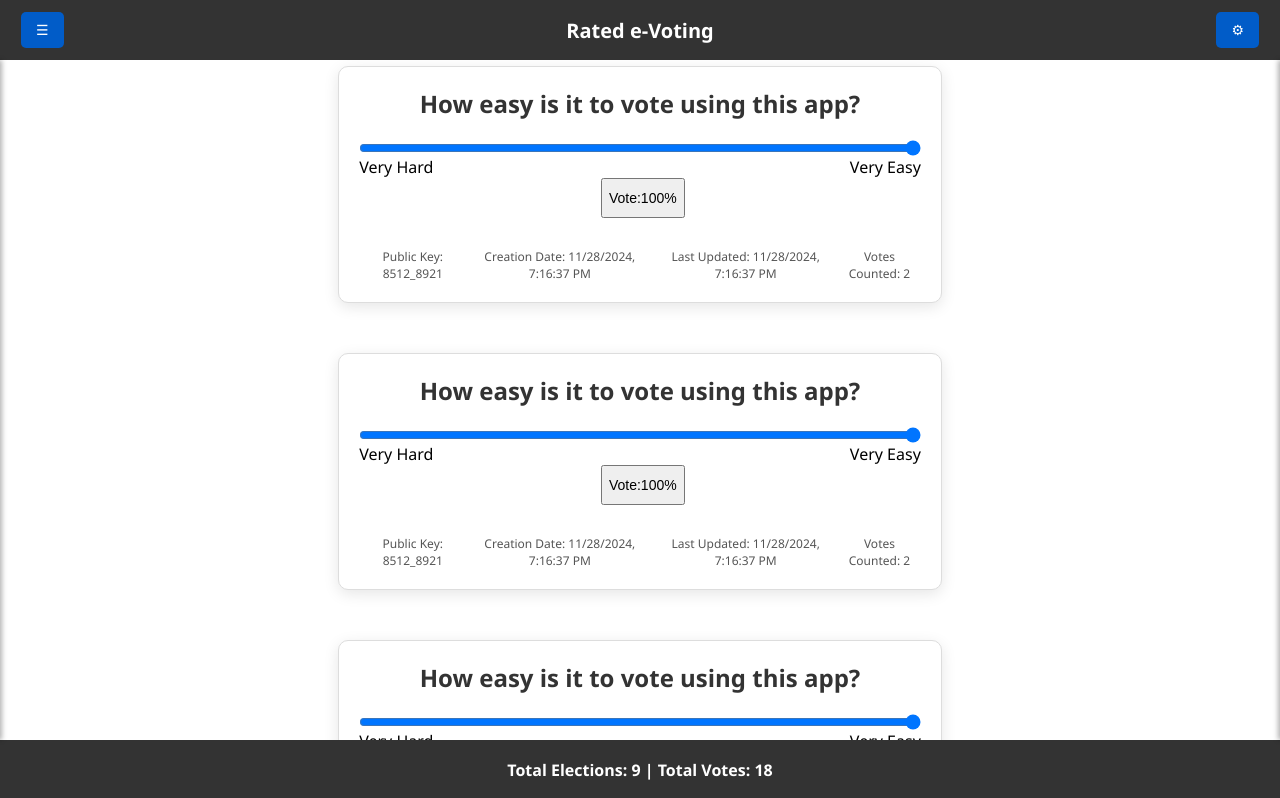
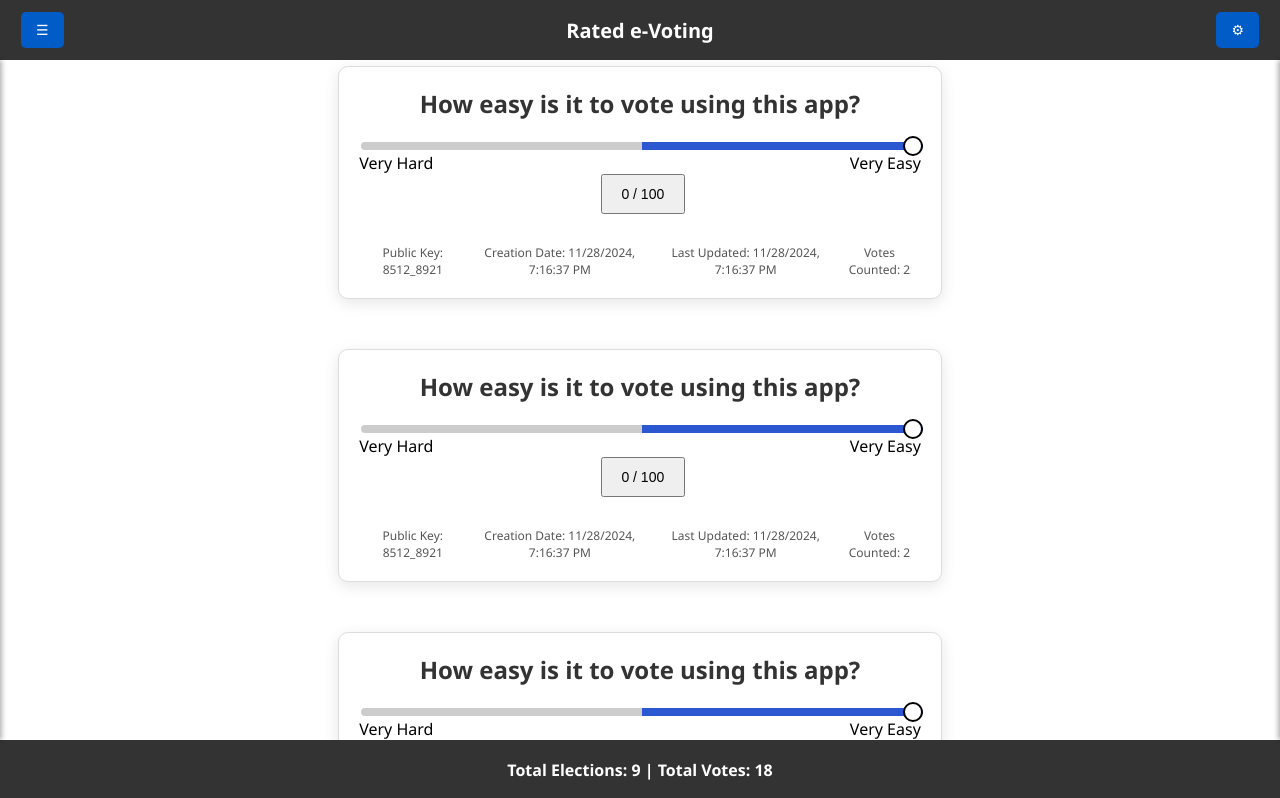
Before and after one commit to lucaslopes/voting, a Vue app: page / in a window 1280 px wide. Shown: the top 798 px of the page. Built offline with nearby package versions, Linux system fonts and the light colour scheme; the HTML template or start-up script is replaced by a standard one.

Commit message:
Dynamic Vote Button showing slider value & its complement; Sliders dynamically fills a color from the middle to the side where it is, with the middle point as neutral

```diff
--- a/src/views/RatedEVoting.vue
+++ b/src/views/RatedEVoting.vue
@@ -13,14 +13,20 @@
         max="100"
         step="1"
         v-model.number="election.currentScore"
+        :style="getSliderStyle(election.currentScore ?? 0, slider_colors)"
       />
       <div class="slider-labels">
-        <span style="float: left">{{ election.lowerValue }}</span>
-        <span style="float: right">{{ election.upperValue }}</span>
+        <span style="float: left">{{ election.leftistValue }}</span>
+        <span style="float: right">{{ election.rightistValue }}</span>
       </div>
-      <button class="vote-button" @click="encryptAndDownload(election.publicKeyMetadata)">
-        Vote: <span>{{ election.currentScore }}</span
-        >%
+      <button
+        class="vote-button"
+        title="Vote"
+        @click="encryptAndDownload(election.publicKeyMetadata)"
+      >
+        <span>{{
+          `${Math.round(100 - (election.currentScore ?? 0))} / ${Math.round(election.currentScore ?? 0)}`
+        }}</span>
       </button>
       <div class="election-info">
         <span>Public Key: {{ election.publicKeyMetadata }}</span>
@@ -130,33 +136,33 @@
         <textarea
           id="question"
           v-model="question"
-          placeholder="How easy is it to vote using this app?"
+          placeholder="e.g. I trust the Voting API"
           required
         ></textarea>
         <span class="error">{{ errors.question }}</span>
 
         <div class="form-row">
           <div class="form-field">
-            <label for="lower-value">Lower Value Description:</label>
+            <label for="leftist-value">Left Description:</label>
             <input
               type="text"
-              id="lower-value"
-              v-model="lowerValue"
-              placeholder="Very Hard"
+              id="leftist-value"
+              v-model="leftistValue"
+              placeholder="e.g. Strongly Disagree"
               required
             />
-            <span class="error">{{ errors.lowerValue }}</span>
+            <span class="error">{{ errors.leftistValue }}</span>
           </div>
           <div class="form-field">
-            <label for="upper-value">Upper Value Description:</label>
+            <label for="rightist-value">Right Description:</label>
             <input
               type="text"
-              id="upper-value"
-              v-model="upperValue"
-              placeholder="Very Easy"
+              id="rightist-value"
+              v-model="rightistValue"
+              placeholder="e.g. Strongly Agree"
               required
             />
-            <span class="error">{{ errors.upperValue }}</span>
+            <span class="error">{{ errors.rightistValue }}</span>
           </div>
         </div>
 
@@ -175,8 +181,8 @@
 
   interface Election {
     question: string
-    lowerValue: string
-    upperValue: string
+    leftistValue: string
+    rightistValue: string
     publicKey: {
       n: string
       g: string
@@ -208,13 +214,17 @@
       const showAboutModal = ref(false)
       const elections = ref<Election[]>([])
       const question = ref('')
-      const lowerValue = ref('')
-      const upperValue = ref('')
+      const leftistValue = ref('')
+      const rightistValue = ref('')
       const errors = reactive({
         question: '',
-        lowerValue: '',
-        upperValue: ''
+        leftistValue: '',
+        rightistValue: ''
       })
+      const slider_colors = {
+        left: '#B72200', //'#' + Math.floor(Math.random() * 16777215).toString(16),
+        right: '#2B58D0' // '#' + Math.floor(Math.random() * 16777215).toString(16)
+      }
 
       const installCommand = ref('curl -LsSf https://syftbox.openmined.org/install.sh | sh')
       const gitCommand = ref('git clone https://github.com/lucaslopes/voting.git')
@@ -223,11 +233,28 @@
         navigator.clipboard
           .writeText(text)
           .then(() => {
-            alert('Copied to clipboard!')
+            console.log('Copied to clipboard: ' + text)
           })
           .catch((err) => {
             alert('Failed to copy: ' + err)
           })
+      }
+
+      const getSliderStyle = (value: number, colorPair: { left: string; right: string }) => {
+        const midPoint = 50 // Middle point of the slider
+        let gradient
+
+        if (value > midPoint) {
+          // Coloring from the midpoint to the right
+          gradient = `linear-gradient(to right, #ccc ${midPoint}%, ${colorPair.right} ${midPoint}%, ${colorPair.right} ${value}%, #ccc ${value}%)`
+        } else {
+          // Coloring from the midpoint to the left
+          gradient = `linear-gradient(to right, #ccc ${value}%, ${colorPair.left} ${value}%, ${colorPair.left} ${midPoint}%, #ccc ${midPoint}%)`
+        }
+
+        return {
+          background: gradient
+        }
       }
 
       function openAboutModal() {
@@ -263,18 +290,18 @@
           errors.question = ''
         }
 
-        if (!lowerValue.value.trim()) {
-          errors.lowerValue = 'Lower slider value description is required.'
+        if (!leftistValue.value.trim()) {
+          errors.leftistValue = 'Left slider value description is required.'
           valid = false
         } else {
-          errors.lowerValue = ''
+          errors.leftistValue = ''
         }
 
-        if (!upperValue.value.trim()) {
-          errors.upperValue = 'Upper slider value description is required.'
+        if (!rightistValue.value.trim()) {
+          errors.rightistValue = 'Right slider value description is required.'
           valid = false
         } else {
-          errors.upperValue = ''
+          errors.rightistValue = ''
         }
 
         if (!valid) return
@@ -288,8 +315,8 @@
 
         const election: Election = {
           question: question.value.trim(),
-          lowerValue: lowerValue.value.trim(),
-          upperValue: upperValue.value.trim(),
+          leftistValue: leftistValue.value.trim(),
+          rightistValue: rightistValue.value.trim(),
           publicKey: {
             n: publicKey.n.toString(),
             g: publicKey.g.toString()
@@ -320,8 +347,8 @@
 
         // Reset form
         question.value = ''
-        lowerValue.value = ''
-        upperValue.value = ''
+        leftistValue.value = ''
+        rightistValue.value = ''
         closeNewElectionModal()
         alert('Election created successfully!')
       }
@@ -334,21 +361,26 @@
           elections.value = []
           for (const electionId in electionsData) {
             const election = electionsData[electionId]
-            if (
-              !(
-                'question' in election &&
-                'lowerValue' in election &&
-                'upperValue' in election &&
-                'publicKey' in election &&
-                'publicKeyMetadata' in election &&
-                'votesCounted' in election &&
-                'creationDate' in election &&
-                'lastUpdateTime' in election &&
-                'outcome' in election
-              )
-            ) {
-              console.warn('Invalid election data:', election)
+            const requiredKeys = [
+              'question',
+              'publicKey',
+              'publicKeyMetadata',
+              'votesCounted',
+              'creationDate',
+              'lastUpdateTime',
+              'outcome'
+            ]
+            const hasOldKeys = 'lowerValue' in election && 'upperValue' in election
+            const hasNewKeys = 'leftistValue' in election && 'rightistValue' in election
+
+            if (!hasOldKeys && !hasNewKeys) {
+              console.warn('Invalid election data, missing required keys', election)
               continue
+            }
+
+            if (hasOldKeys) {
+              election.leftistValue = election.lowerValue
+              election.rightistValue = election.upperValue
             }
             election.defaultValue = election.outcome === null ? 50 : election.outcome.average
             election.currentScore = election.defaultValue
@@ -381,6 +413,7 @@
             BigInt(election.publicKey.g)
           )
           const vote = parseFloat(election.currentScore!.toString())
+          console.log(election.currentScore, election.currentScore!.toString())
           const encryptedVote = publicKey.encrypt(BigInt(Math.round(vote)))
 
           const encryptedData = {
@@ -482,12 +515,14 @@
         encryptAndDownload,
         formatDate,
         question,
-        lowerValue,
-        upperValue,
+        leftistValue,
+        rightistValue,
         errors,
         installCommand,
         gitCommand,
-        copyToClipboard
+        copyToClipboard,
+        slider_colors,
+        getSliderStyle
       }
     }
   })
@@ -659,10 +694,32 @@
   input,
   textarea,
   .slider {
+    appearance: none;
     width: 100%;
-    box-sizing: border-box;
-    margin: 0;
-    padding: 0;
+    height: 8px;
+    border-radius: 5px;
+    background: #ccc;
+    outline: none;
+    transition: background 0.3s;
+  }
+
+  .slider::-webkit-slider-thumb {
+    appearance: none;
+    width: 20px;
+    height: 20px;
+    border-radius: 50%;
+    background: #fff;
+    border: 2px solid #000;
+    cursor: pointer;
+  }
+
+  .slider::-moz-range-thumb {
+    width: 20px;
+    height: 20px;
+    border-radius: 50%;
+    background: #fff;
+    border: 2px solid #000;
+    cursor: pointer;
   }
 
   .vote-button {
```
